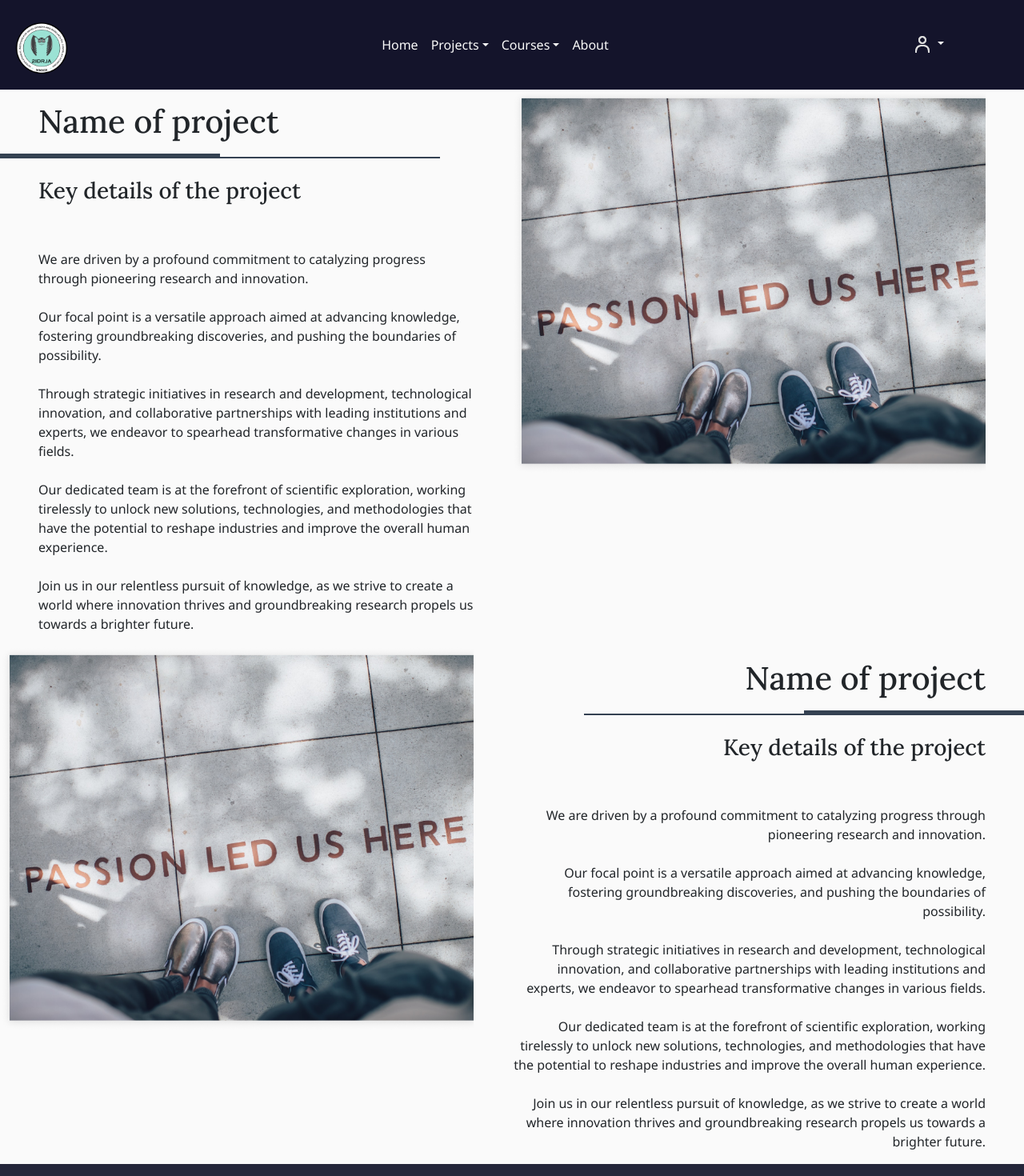
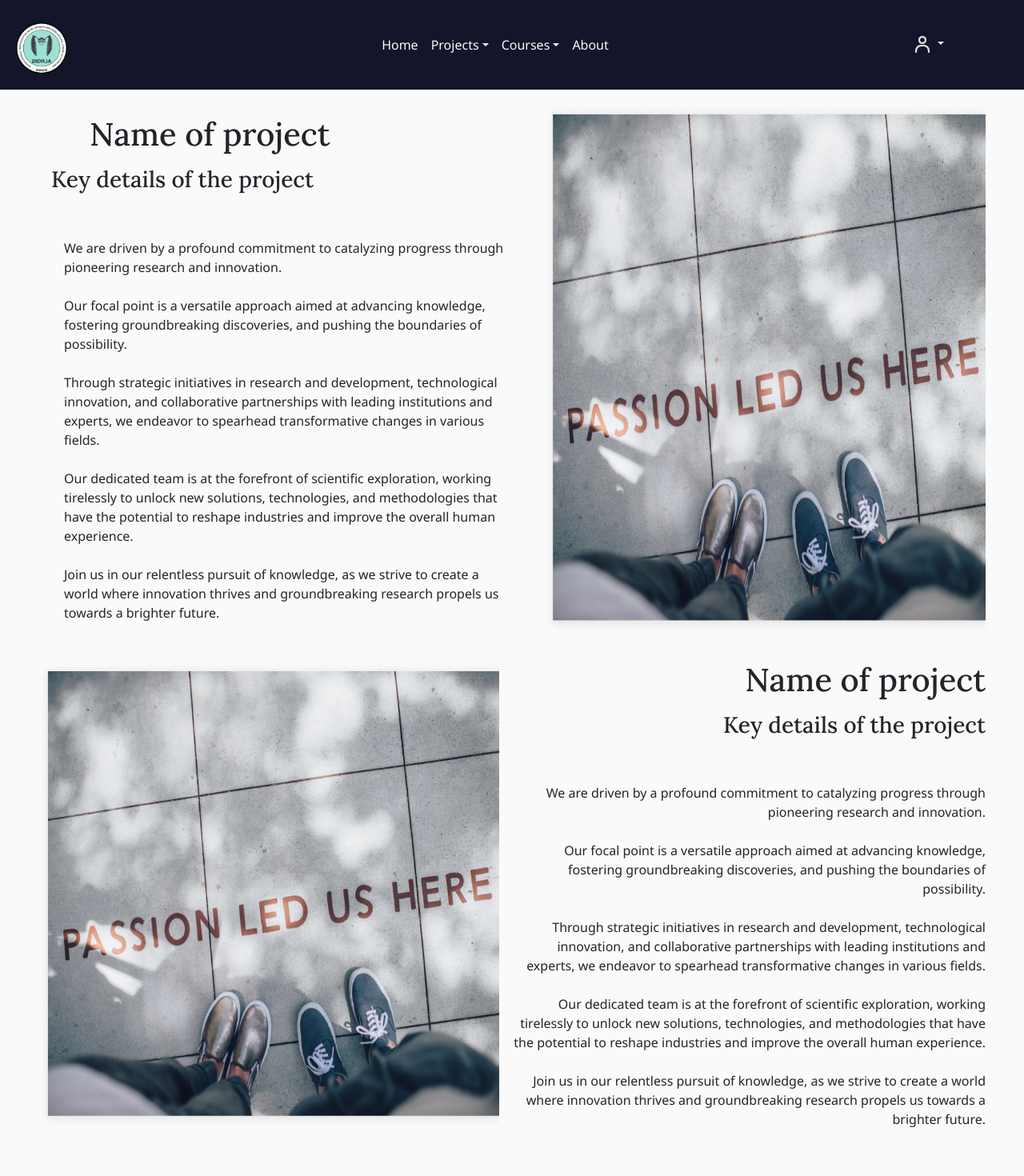
Before and after one commit to fpstj/2idrja_react_app, a React (Create React App) app: page /projectscoding in a window 1280 px wide. Shown: the top 1470 px of the page at 80% size. Built offline with nearby package versions, Linux system fonts and the light colour scheme.

Commit message:
projects fix responisve

```diff
--- a/src/components/ui/OurMission.jsx
+++ b/src/components/ui/OurMission.jsx
@@ -69,7 +69,7 @@ const OurMisiion = () => {
               driven by a mission that transcends boundaries and inspires a legacy of innovation.
             </p>
           </div>
-          <div className="d-flex flex-row flex-lg-col col-lg-6 p-3 pe-5 paragraph">
+          <div className="d-flex flex-row flex-lg-col col-lg-6 p-3 pe-5 ">
             <img className="img-fluid" src={projectimg} alt="image of us" />
           </div>
         </div>
--- a/src/components/ui/Project.jsx
+++ b/src/components/ui/Project.jsx
@@ -6,19 +6,22 @@ const Project = () => {
   return (
     <div className="d-flex flex-column w-100">
       {/* 1st row */}
-      <div className="d-flex flex-row w-100">
-        <div className="frame d-flex flex-column col-6">
+      <div className="d-flex flex-column flex-lg-row h-75 ps-lg-5 w-100 w-lg-auto">
+        <div className="frame d-flex flex-column col-lg-6 p-3">
           <h1 className="mt-3 mb-3 ms-5">Name of project</h1>
-          <div className="box mb-4">
+          {/* <---------------------lines---------------------> */}
+          {/* <div className="box mb-4">
             <div className="lines">
               <div className="overlap-group">
                 <div className="rectangle" />
                 <div className="rectangle-2" />
               </div>
             </div>
-          </div>
-          <h3 className="mb-2 mx-5">Key details of the project</h3>
-          <p className="pt-5 mx-5">
+          </div> */}
+          {/* <---------------------lines---------------------> */}
+
+          <h3 className="mb-2 mx-">Key details of the project</h3>
+          <p className="pt-5 mx-3">
             We are driven by a profound commitment to catalyzing progress through pioneering
             research and innovation.
             <br />
@@ -41,23 +44,26 @@ const Project = () => {
             innovation thrives and groundbreaking research propels us towards a brighter future.
           </p>
         </div>
-        <div className="d-flex flex-column col-md-6 col-sm-12 justify-content-end align-self-start pe-5">
+        <div className="d-flex flex-row flex-lg-col col-lg-6 pe-5 p-3">
           <img className="img-fluid" src={projectimg} alt="Project Image" />
         </div>
       </div>
 
       {/* 2nd row */}
-      <div className="d-flex flex-row-reverse w-100">
+      <div className="d-flex flex-row-reverse w-100 pb-5">
         <div className="frame-right d-flex flex-column col-6">
           <h1 className="d-flex flex-row-reverse mt-3 mb-3 ms-5 pe-5">Name of project</h1>
-          <div className="d-flex flex-row-reverse box mb-4">
+          {/* <---------------------lines---------------------> */}
+          {/* <div className="d-flex flex-row-reverse box mb-4">
             <div className="lines-right">
               <div className="overlap-group-right">
                 <div className="rectangle-right" />
                 <div className="rectangle-2-right" />
               </div>
             </div>
-          </div>
+          </div> */}
+          {/* <---------------------lines---------------------> */}
+
           <h3 className="d-flex flex-row-reverse mb-2 pe-5">Key details of the project</h3>
           <p className="d-flex flex-row-reverse pt-5 pe-5 text-end">
             We are driven by a profound commitment to catalyzing progress through pioneering
@@ -82,7 +88,7 @@ const Project = () => {
             innovation thrives and groundbreaking research propels us towards a brighter future.
           </p>
         </div>
-        <div className="d-flex flex-column col-md-6 col-sm-12 justify-content-end align-self-start pe-5">
+        <div className="d-flex flex-row flex-lg-col col-lg-6 ps-5 p-3">
           <img className="img-fluid" src={projectimg} alt="Project Image" />
         </div>
       </div>
```
